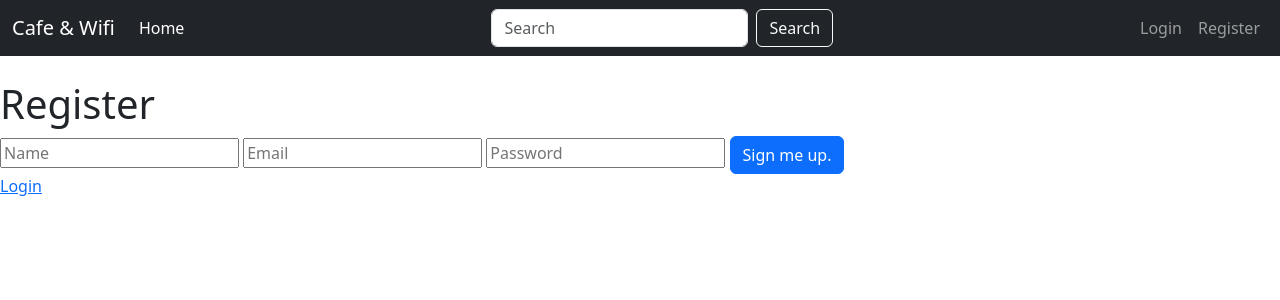
After one commit to annaborkowska28/Cafe-and-Wifi-Finder, a Flask app: page /register in a window 1280 px wide. The commit adds this page. Shown: the top 300 px of the page. Run offline with Flask 3, Linux system fonts and the light colour scheme; some libraries are stand-ins or nearby versions.

Commit message:
added user authentication

```diff
--- a/cafe-and-wifi-website-flask-main/main.py
+++ b/main.py
@@ -1,10 +1,14 @@
-from flask import Flask,render_template, request, redirect, url_for, flash
+from flask import Flask,render_template, request, redirect, url_for, flash, session
 from flask_sqlalchemy import SQLAlchemy
 from sqlalchemy.orm import DeclarativeBase, Mapped, mapped_column
 from sqlalchemy import Integer, String, Boolean
 from flask_bootstrap import Bootstrap5
+from flask_login import LoginManager, UserMixin, login_user, logout_user, login_required, current_user
+from werkzeug.security import generate_password_hash, check_password_hash
+
 import os
 from dotenv import load_dotenv
+
 
 
 app = Flask(__name__)
@@ -16,10 +20,21 @@ load_dotenv()
 app.config['SQLALCHEMY_DATABASE_URI'] = 'sqlite:///cafes.db'
 app.config['SECRET_KEY'] = os.getenv('secret_key')
 db = SQLAlchemy(model_class=Base)
+
 db.init_app(app)
+login_manager = LoginManager()
+login_manager.init_app(app)
+login_manager.login_view = 'login'
+
 
 
 # CREATE TABLE
+
+class User(db.Model, UserMixin):
+    id: Mapped[int] = mapped_column(Integer, primary_key=True)
+    username: Mapped[str] = mapped_column(String(250), nullable=False)
+    email: Mapped[str] = mapped_column(String(100), nullable=False, unique=True)
+    password: Mapped[str] = mapped_column(String(250), nullable=False)
 class Cafe(db.Model):
     id: Mapped[int] = mapped_column(Integer, primary_key=True)
     name: Mapped[str] = mapped_column(String(250), nullable=False)
@@ -42,6 +57,74 @@ class Cafe(db.Model):
 
 # with app.app_context():
 #     db.create_all()
+
+
+@login_manager.user_loader
+def load_user(user_id):
+    return db.get_or_404(User, user_id)
+
+@app.route('/register', methods=['GET', 'POST'])
+def register():
+    if request.method == "POST":
+
+        email = request.form.get('email')
+        result = db.session.execute(db.select(User).where(User.email == email))
+
+        # Note, email in db is unique so will only have one result.
+        user = result.scalar()
+        if user:
+            # User already exists
+            flash("You've already signed up with that email, log in instead!")
+            return redirect(url_for('login'))
+
+        hash_and_salted_password = generate_password_hash(
+            request.form.get('password'),
+            method='pbkdf2:sha256',
+            salt_length=8
+        )
+        new_user = User(
+            email=request.form.get('email'),
+            password=hash_and_salted_password,
+            username=request.form.get('username')
+        )
+        db.session.add(new_user)
+        db.session.commit()
+        login_user(new_user)
+        flash('Registration successful! Welcome!')
+        return redirect(url_for("home"))
+
+    return render_template("register.html", logged_in=current_user.is_authenticated)
+
+
+@app.route('/login', methods=['GET', 'POST'])
+def login():
+    if request.method == 'POST':
+        email = request.form.get('email')
+        password = request.form.get('password')
+        result = db.session.execute(db.select(User).where(User.email == email))
+        user = result.scalar()
+
+        # Email doesn't exist or password incorrect.
+        if not user:
+            flash("That email does not exist, please try again.")
+            return redirect(url_for('login'))
+        elif not check_password_hash(user.password, password):
+            flash('Password incorrect, please try again.')
+            return redirect(url_for('login'))
+        else:
+            login_user(user)
+            flash(f'Login successful! Welcome back!')
+            return redirect(url_for('home'))
+    return render_template("login.html", logged_in=current_user.is_authenticated)
+
+
+@app.route('/logout')
+@login_required
+def logout():
+    logout_user()
+    session.clear()  # This will clear all session data
+    flash('You have been logged out. See you again soon!')
+    return redirect(url_for('home'))
 
 
 
@@ -80,6 +163,7 @@ def home():
 
 #------------------------- ADD NEW CAFE ----------------------------------------
 @app.route("/add", methods=["GET", "POST"])
+@login_required
 def add_cafe():
     if request.method == 'POST':
         new_cafe = Cafe(
@@ -101,6 +185,7 @@ def add_cafe():
 
 
 @app.route('/edit', methods=["GET", "POST"])
+@login_required
 def edit():
     if request.method == "POST":
         try:
@@ -129,6 +214,25 @@ def edit():
     return render_template('edit.html', cafe=cafe_selected)
 
 
+@app.route('/delete')
+@login_required
+def delete():
+    cafe_id = request.args.get('id')
+    cafe_to_delete = db.get_or_404(Cafe, cafe_id)
+    db.session.delete(cafe_to_delete)
+    db.session.commit()
+    return redirect(url_for('home'))
+
+
+@app.route('/search')
+def search():
+    location = request.args.get('location').lower()
+    if location:
+        cafes = Cafe.query.filter(Cafe.location.ilike(f'{location}')).all()
+    else:
+        cafes = []
+
+    return render_template('search.html', cafes=cafes, location=location)
 
 if __name__ == '__main__':
     app.run(debug=True)
--- a/cafe-and-wifi-website-flask-main/templates/base.html
+++ b/templates/base.html
@@ -28,13 +28,38 @@
     />
 
     {% endblock %}
-    {%include 'header.html'%}
+
 
     <title>{% block title %}{% endblock %}</title>
     <link rel="icon" type="image/png" href="static/wifi.png">
   </head>
   <body>
-    {% block content %}{% endblock %}
+  {%include 'navbar.html'%}
 
+  <div class="container mt-4">
+    {% with messages = get_flashed_messages() %}
+    {% if messages %}
+    <div class="alert alert-info alert-dismissible fade show" role="alert">
+      {% for message in messages %}
+        {{ message }}
+      {% endfor %}
+
+    </div>
+    {% endif %}
+{% endwith %}
+
+</div>
+  {% block content %}{% endblock %}
+
+  <script src="https://code.jquery.com/jquery-3.2.1.slim.min.js"></script>
+  <script src="https://cdnjs.cloudflare.com/ajax/libs/popper.js/1.11.0/umd/popper.min.js"></script>
+  <script src="https://maxcdn.bootstrapcdn.com/bootstrap/4.0.0/js/bootstrap.min.js"></script>
+  <script>
+    $(document).ready(function() {
+    window.setTimeout(function() {
+     $(".alert").alert('close');
+      }, 2000); // 2 seconds
+       });
+  </script>
   </body>
 </html>
--- a/cafe-and-wifi-website-flask-main/templates/index.html
+++ b/templates/index.html
@@ -66,7 +66,11 @@
             <div class="col-lg-4 d-flex justify-content-center mt-5 align-items-stretch">
                 <div class="card" style="width: 25rem;">
                     <img src="{{ cafe.img_url }}" style="height:400px" class="card-img-top">
+                    {% if current_user.is_authenticated %}
+                            <a href="{{ url_for('delete', id=cafe.id) }}">Delete</a>
+
                             <a href="{{ url_for('edit', id=cafe.id) }}">Edit </a>
+                    {%endif%}
 
                     <div class="card-body">
                         <h5 class="card-title">{{ cafe.name }}</h5>
--- /dev/null
+++ b/templates/navbar.html
@@ -0,0 +1,39 @@
+<nav class="navbar navbar-expand-lg navbar-dark bg-dark">
+  <div class="container-fluid">
+    <a class="navbar-brand" href="{{url_for('home')}}">Cafe & Wifi</a>
+    <button class="navbar-toggler" type="button" data-bs-toggle="collapse" data-bs-target="#navbarNav" aria-controls="navbarNav" aria-expanded="false" aria-label="Toggle navigation">
+      <span class="navbar-toggler-icon"></span>
+    </button>
+    <div class="collapse navbar-collapse" id="navbarNav">
+      <ul class="navbar-nav">
+        <li class="nav-item">
+          <a class="nav-link active" aria-current="page" href="{{url_for('home')}}">Home</a>
+        </li>
+        {% if current_user.is_authenticated %}
+        <li class="nav-item">
+          <a class="nav-link" href="{{url_for('add_cafe')}}">Add Cafe</a>
+        </li>
+        {%endif%}
+      </ul>
+    <form class="d-flex ms-auto"  action="{{url_for('search')}}" method="GET">
+      <input class="form-control me-2" type="search"  name="location" placeholder="Search" aria-label="Search" >
+      <button class="btn btn-outline-light" type="submit">Search</button>
+    </form>
+      <ul class="navbar-nav ms-auto">
+          {% if current_user.is_authenticated: %}
+          <li class="nav-item">
+            <a class="nav-link" href="{{ url_for('logout') }}">Logout</a>
+          </li>
+        {% else %}
+        <li class="nav-item">
+          <a class="nav-link" href="{{ url_for('login') }}">Login</a>
+        </li>
+        <li class="nav-item">
+            <a class="nav-link" href="{{ url_for('register') }}">Register</a>
+          </li>
+          {% endif %}
+
+        </ul>
+      </div>
+  </div>
+</nav>
--- /dev/null
+++ b/templates/register.html
@@ -0,0 +1,15 @@
+{% extends "base.html" %}
+{% block content %}
+
+<div class="box">
+	<h1>Register</h1>
+    <form action="{{ url_for('register') }}" method="post">
+    	<input type="text" name="username" placeholder="Name" required="required" />
+		<input type="email" name="email" placeholder="Email" required="required" />
+        <input type="password" name="password" placeholder="Password" required="required" />
+        <button type="submit" class="btn btn-primary btn-block btn-large">Sign me up.</button>
+    </form>
+    <a href="{{ url_for('login') }}">Login</a>
+</div>
+
+{% endblock %}
```
Also changed, not shown: cafe-and-wifi-website-flask-main/templates/edit.html (deleted, +0 -204 lines), cafe-and-wifi-website-flask-main/templates/header.html (deleted, +0 -19 lines), templates/edit.html (added, +95 -0 lines), templates/login.html (added, +23 -0 lines), templates/search.html (added, +34 -0 lines), cafe-and-wifi-website-flask-main/instance/cafes.db (deleted), instance/cafes.db (added), requirements.txt (renamed from cafe-and-wifi-website-flask-main/requirements.txt), static/wifi.png (renamed from cafe-and-wifi-website-flask-main/static/wifi.png), templates/add.html (renamed from cafe-and-wifi-website-flask-main/templates/add.html), 1 other file.
